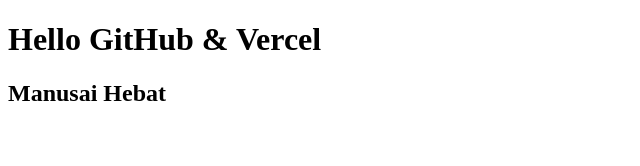
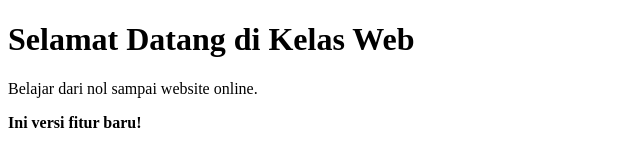
Before and after one commit to apdilll/project-pertama, a plain HTML site: page index.html in a window 1280 px wide. Shown: the whole page, without its empty margins (0-640 px from the left). Drawn offline with Linux system fonts and the light colour scheme.

Commit message:
menambah fitur

```diff
--- a/index.html
+++ b/index.html
@@ -4,7 +4,8 @@
   <title>Project Pertama</title>
 </head>
 <body>
-  <h1>Hello GitHub & Vercel</h1>
-  <h2>Manusai Hebat</h2>
+  <h1>Selamat Datang di Kelas Web</h1>
+<p>Belajar dari nol sampai website online.</p>
+<p><b>Ini versi fitur baru!</b></p>
 </body>
 </html>
```
